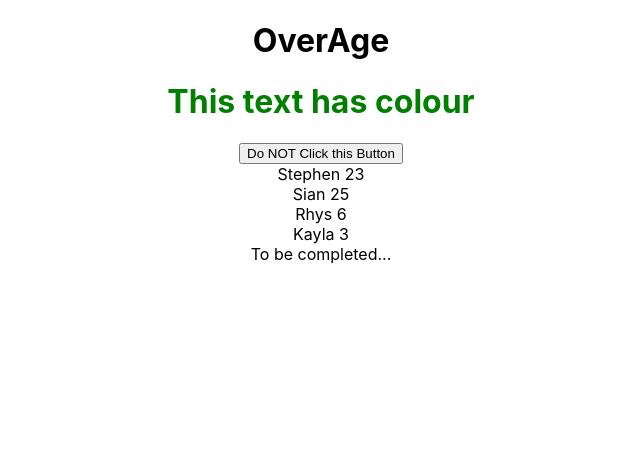
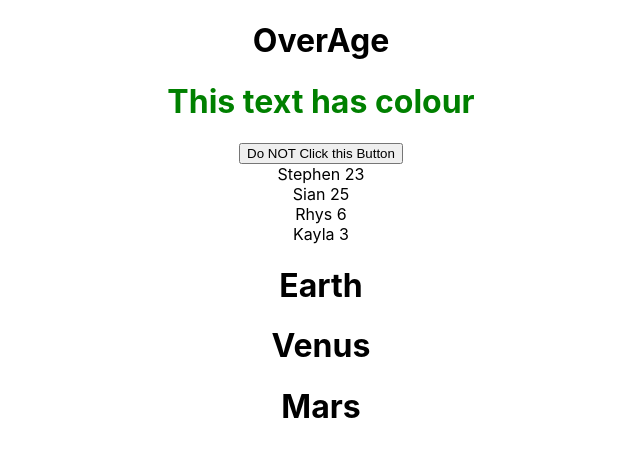
Before and after one commit to L00145982/practice-website, a React (Create React App) app: page / in a window 1280 px wide. Shown: the top 456 px of the page, without its empty margins (319-959 px from the left). Built offline with nearby package versions, Linux system fonts and the light colour scheme.

Commit message:
Exercise Completed

```diff
--- a/src/App.js
+++ b/src/App.js
@@ -22,6 +22,16 @@ function App() {
     {name: "Kayla", age: 3}
   ];
 
+  const planets = [
+    {name: "Earth", isGasPlanet: false},
+    {name: "Venus",isGasPlanet: false},
+    {name: "Jupiter", isGasPlanet: true},
+    {name: "Neptune", isGasPlanet: true},
+    {name: "Uranus", isGasPlanet: true},
+    {name: "Mars", isGasPlanet: false}
+  ];
+
+
   return (
     <div className="App">
       <div className='conditionalElements'>
@@ -35,7 +45,9 @@ function App() {
         })}
       </div>
       <div className='exercises'>
-        To be completed...
+        {planets.map((planets, key)=>
+          !planets.isGasPlanet && <h1>{planets.name}</h1>
+        )}
       </div>
     </div>
   );
```
